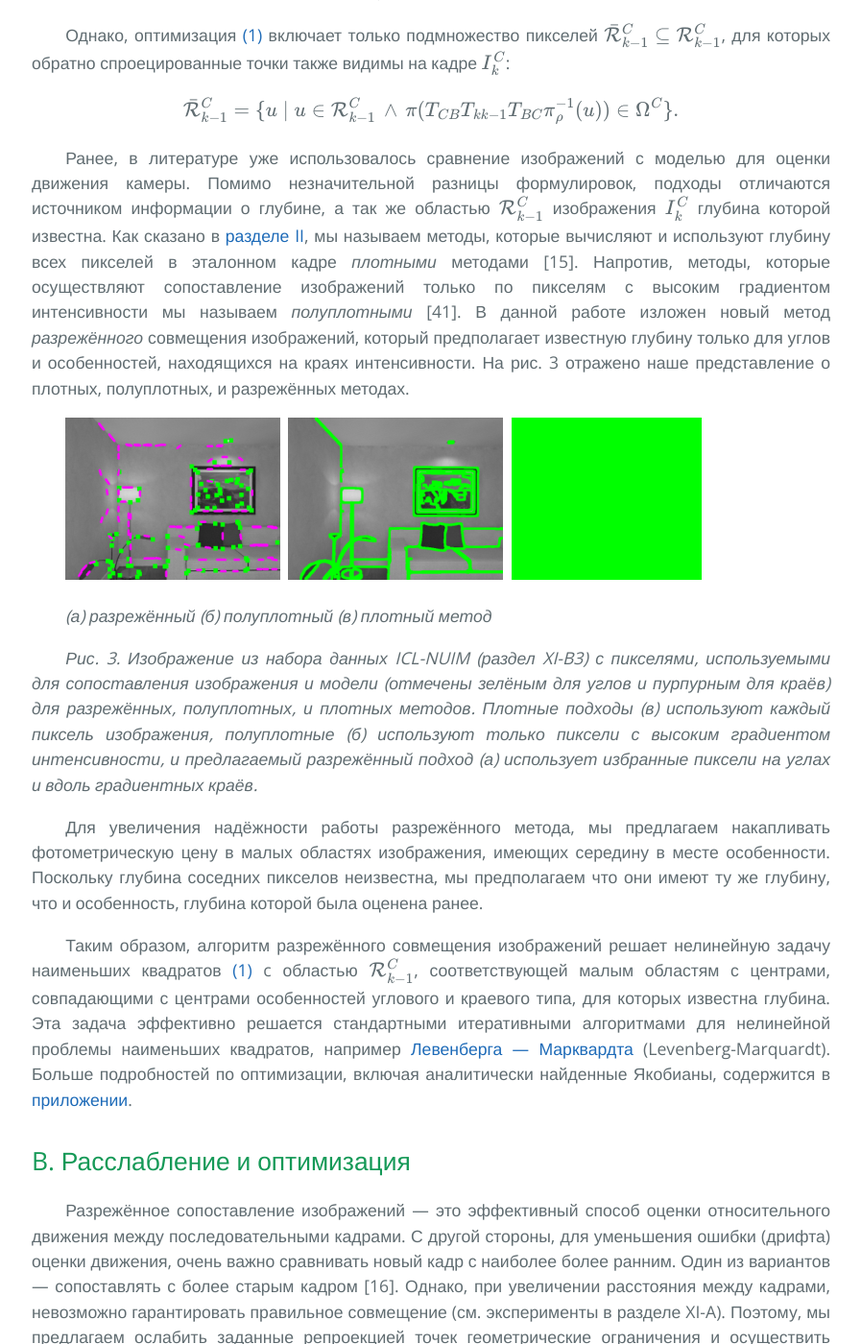
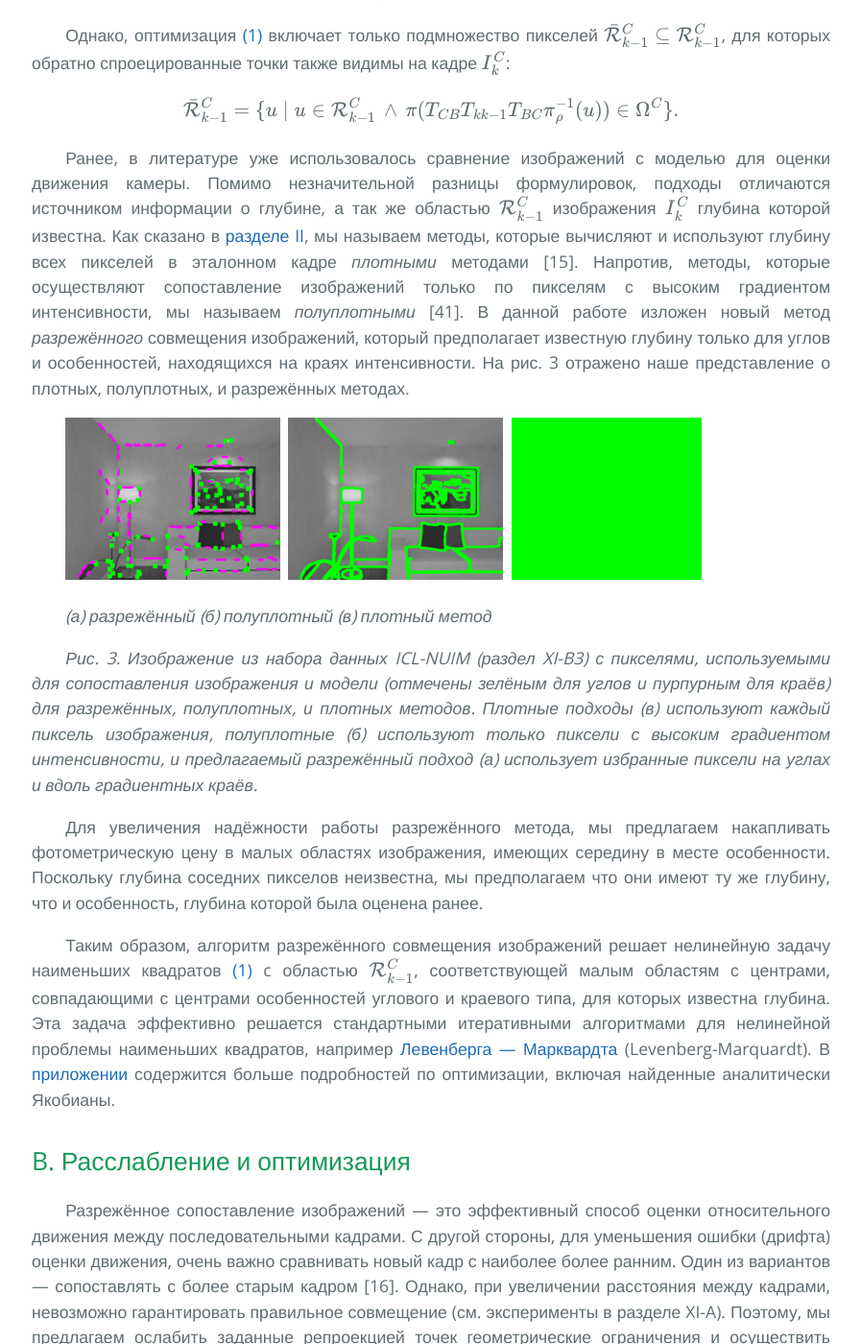
Before and after one commit to i-v-s/slam, a Jekyll site: the page built from svo2.md, in a window 1280 px wide and 1400 px high, scrolled down 9026 px. Shown: the whole window at 96% size, without its empty margins (191-1088 px from the left). Built offline with Jekyll 4.4.1, drawn with Linux system fonts in a browser that asks for light colours; our own code applies the rules of GitHub Pages for plain Markdown files; formulas are drawn with MathJax 3.

Commit message:
Updated svo2.md

```diff
--- a/svo2.md
+++ b/svo2.md
@@ -391,7 +391,7 @@ $$
 *плотными* методами [15].
 Напротив, методы, которые осуществляют
 сопоставление изображений только по пикселям
-с высоким градиентом интенсивности
+с высоким градиентом интенсивности,
 мы называем *полуплотными* [41]. В данной работе изложен новый
 метод *разрежённого* совмещения изображений,
 который предполагает известную глубину
@@ -423,8 +423,7 @@ $$
 которых известна глубина. Эта задача эффективно решается
 стандартными итеративными алгоритмами для нелинейной
 проблемы наименьших квадратов, например [Левенберга — Марквардта](https://ru.wikipedia.org/wiki/%D0%90%D0%BB%D0%B3%D0%BE%D1%80%D0%B8%D1%82%D0%BC_%D0%9B%D0%B5%D0%B2%D0%B5%D0%BD%D0%B1%D0%B5%D1%80%D0%B3%D0%B0_%E2%80%94_%D0%9C%D0%B0%D1%80%D0%BA%D0%B2%D0%B0%D1%80%D0%B4%D1%82%D0%B0)
-(Levenberg-Marquardt). Больше подробностей по оптимизации,
-включая аналитически найденные Якобианы, содержится в [приложении](#Приложение).
+(Levenberg-Marquardt). В [приложении](#Приложение) содержится больше подробностей по оптимизации, включая найденные аналитически Якобианы.
 
 ## B. Расслабление и оптимизация
 
```
